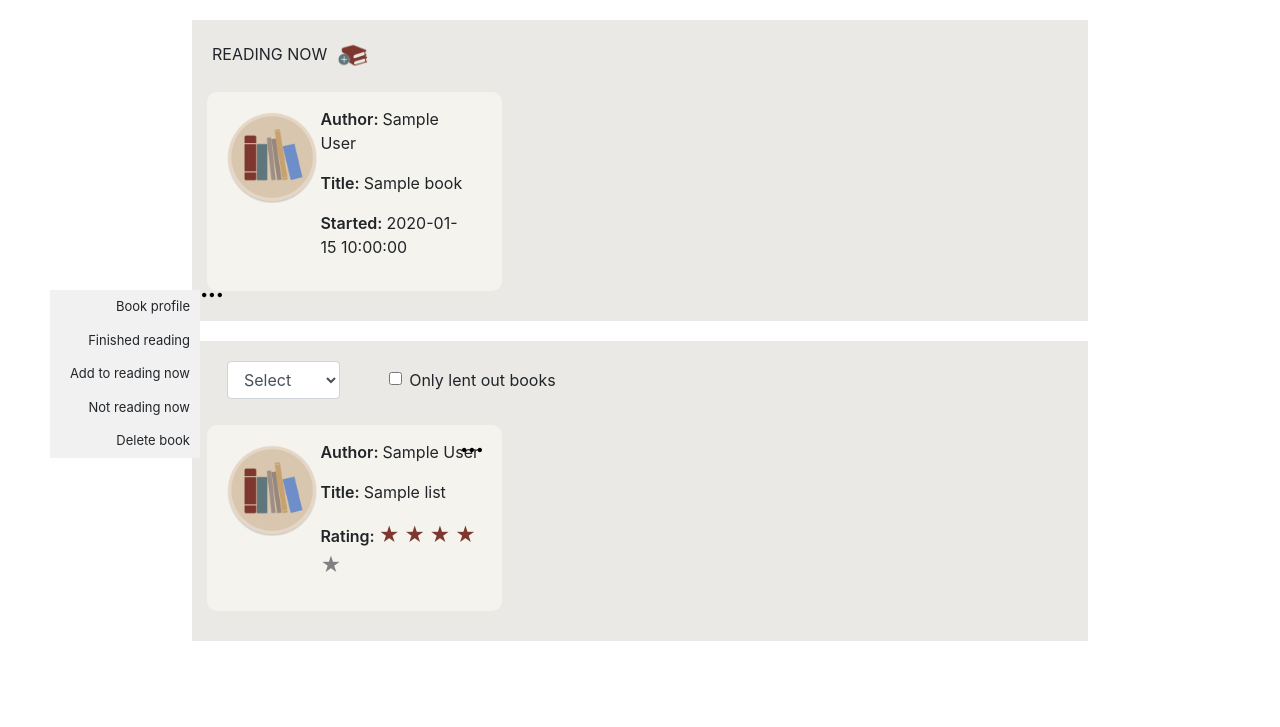
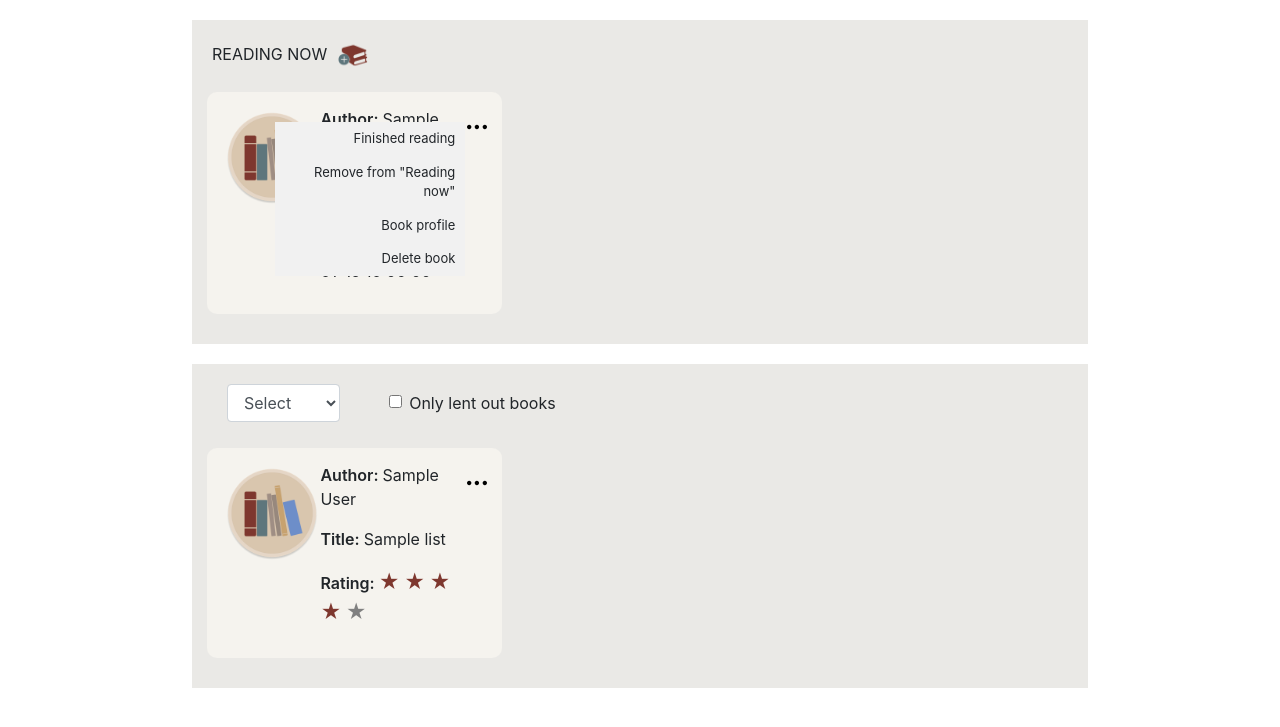
Before and after one commit to SigitaD/personal_library, a Flask app: template templates/index.html in a window 1280 px wide, after a click that opens the changed part. Shown: the part 56-783 px from the top of the page. Run offline with Flask 2, Linux system fonts and the light colour scheme; the template is opened without the code that fills it: most values are stand-ins (such as "Sample title", 1, 10 or a date in 2020); some libraries are stand-ins or nearby versions.

Commit message:
Adapted options in index.html

```diff
--- a/static/style.css
+++ b/static/style.css
@@ -415,7 +415,6 @@ textarea {
   top: 10px;
   border: 0;
   text-align: right;
-  min-width: 150px;
   background-color: #f1f1f1;
   z-index: 1;
 }
@@ -425,6 +424,7 @@ textarea {
   font-size: small;
   padding: 7px 10px;
   text-decoration: none;
+  width: 190px;
   display: block;
   background-color: #f1f1f1;
 }
--- a/static/style.scss
+++ b/static/style.scss
@@ -450,7 +450,6 @@ textarea {
     top: 10px;
     border: 0;
     text-align: right;
-    min-width: 150px;
     background-color: #f1f1f1;
     z-index: 1;
 }
@@ -460,6 +459,7 @@ textarea {
     font-size: small;
     padding: 7px 10px;
     text-decoration: none;
+    width: 190px;
     display: block;
     background-color: #f1f1f1;
 }
--- a/templates/index.html
+++ b/templates/index.html
@@ -18,21 +18,25 @@
                 </div>
             {% else %}
                 {% for book in books %}
-                    <div class="book" onclick="redirectToBook({{ book.book_id }})">
+                    <div class="book" onclick="redirectToBook('{{ book.book_id }}')">
                         <div class="row">
                             <div class="col-sm-4">
                                 <img class="book_cover" src="../static/logo.png" alt="book cover">
                             </div>
-                            <div class="col-sm-7">
+                            <div class="col-sm">
                                 {% if book.author|length <= 10 %}
-                                    <p class="author" data-toggle="tooptip" title="{{ book.author }}"><span class="names">Author: </span>{{ book.author }}</p>
+                                    <p class="author" data-toggle="tooptip" title="{{ book.author }}"><span
+                                            class="names">Author: </span>{{ book.author }}</p>
                                 {% else %}
-                                    <p class="author" data-toggle="tooptip" title="{{ book.author }}"><span class="names">Author: </span>{{ book.author[:10] }}...</p>
+                                    <p class="author" data-toggle="tooptip" title="{{ book.author }}"><span
+                                            class="names">Author: </span>{{ book.author[:10] }}...</p>
                                 {% endif %}
                                 {% if book.title|length <= 12 %}
-                                    <p class="title" data-toggle="tooptip" title="{{ book.title }}"><span class="names">Title: </span>{{ book.title }}</p>
+                                    <p class="title" data-toggle="tooptip" title="{{ book.title }}"><span class="names">Title: </span>{{ book.title }}
+                                    </p>
                                 {% else %}
-                                    <p class="title" data-toggle="tooptip" title="{{ book.title }}"><span class="names">Title: </span>{{ book.title[:12] }}...</p>
+                                    <p class="title" data-toggle="tooptip" title="{{ book.title }}"><span class="names">Title: </span>{{ book.title[:12] }}...
+                                    </p>
                                 {% endif %}
                                 <p class="started"><span class="names">Started: </span>{{ book.started }}</p>
                             </div>
@@ -44,21 +48,16 @@
                                          alt="options"/>
 
                                     <div id="opt{{ book.book_id }}" class="options_content">
-                                        <a onclick="location.href = '/book/{{ book.book_id }}';">
-                                            Book profile
-                                        </a>
                                         <a data-toggle="modal"
                                            data-target="#finishedReadingModal"
                                            data-bookid="{{ book.book_id }}">
                                             Finished reading
                                         </a>
-                                        <a data-toggle="modal"
-                                           data-target="#readingNowModal"
-                                           data-bookid="{{ book.book_id }}">
-                                            Add to reading now
+                                        <a onclick="notReading('{{ book.book_id }}')">
+                                            Remove from "Reading now"
                                         </a>
-                                        <a onclick="notReading({{ book.book_id }})">
-                                            Not reading now
+                                        <a onclick="location.href = '/book/{{ book.book_id }}';">
+                                            Book profile
                                         </a>
                                         <a data-toggle="modal"
                                            data-target="#deleteBookConfirmationModal"
@@ -67,7 +66,6 @@
                                         </a>
                                     </div>
                                 </div>
-
                             </div>
                         </div>
                     </div>
@@ -85,13 +83,15 @@
                         <option class="list_option" value="read">Read books</option>
                         <option class="list_option" value="lent">Lent out books</option>
                         <option class="list_option" id="option_personal" value="personal">My personal books</option>
-                        <option class="list_option" id="option_notmine" value="notmine">Books that don’t belong to me</option>
+                        <option class="list_option" id="option_notmine" value="notmine">Books that don’t belong to me
+                        </option>
                     </select>
                 </form>
             </div>
             <div class="form-check">
                 <form action="/" id="checkform" method="post">
-                    <input name="listname" class="form-check-input" type="checkbox" value="lent" id="defaultCheck1" onchange="$('#checkform').submit()">
+                    <input name="listname" class="form-check-input" type="checkbox" value="lent" id="defaultCheck1"
+                           onchange="$('#checkform').submit()">
                     <label class="form-check-label" for="defaultCheck1">
                         Only lent out books
                     </label>
@@ -106,28 +106,32 @@
                 </div>
             {% else %}
                 {% for list in lists %}
-                    <div class="book">
+                    <div class="book" onclick="redirectToBook('{{ list.book_id }}')">
                         <div class="row">
-                            <div class="col-sm-4" onclick="location.href = '/book-profile';">
+                            <div class="col-sm-4">
                                 <img class="book_cover" src="../static/logo.png" alt="book cover">
                             </div>
-                            <div class="col-sm" onclick="location.href = '/book-profile';">
+                            <div class="col-sm">
                                 {% if list.author|length <= 12 %}
-                                    <p class="author" data-toggle="tooptip" title="{{ list.author }}"><span class="names">Author: </span>{{ list.author }}</p>
+                                    <p class="author" data-toggle="tooptip" title="{{ list.author }}"><span
+                                            class="names">Author: </span>{{ list.author }}</p>
                                 {% else %}
-                                    <p class="author" data-toggle="tooptip" title="{{ list.author }}"><span class="names">Author: </span>{{ list.author[:12] }}...</p>
+                                    <p class="author" data-toggle="tooptip" title="{{ list.author }}"><span
+                                            class="names">Author: </span>{{ list.author[:12] }}...</p>
                                 {% endif %}
                                 {% if list.title|length <= 15 %}
-                                    <p class="title" data-toggle="tooptip" title="{{ list.title }}"><span class="names">Title: </span>{{ list.title }}</p>
+                                    <p class="title" data-toggle="tooptip" title="{{ list.title }}"><span class="names">Title: </span>{{ list.title }}
+                                    </p>
                                 {% else %}
-                                    <p class="title" data-toggle="tooptip" title="{{ list.title }}"><span class="names">Title: </span>{{ list.title[:15] }}...</p>
+                                    <p class="title" data-toggle="tooptip" title="{{ list.title }}"><span class="names">Title: </span>{{ list.title[:15] }}...
+                                    </p>
                                 {% endif %}
                                 {% if not list.rating %}
                                     <p class="rating_index"><span class="names">Rating: - </span></p>
                                 {% else %}
                                     <p class="rating_index">
                                         <span class="names">Rating: </span>
-                                            {% for i in range(list.rating)%}
+                                        {% for i in range(list.rating) %}
                                             <span class="stars_red">★</span>
                                         {% endfor %}
                                         {% for i in range(5 - (list.rating)) %}
@@ -137,10 +141,43 @@
 
                                 {% endif %}
                             </div>
-                            <div class="col-sm-1 options">
-                                <button id="option_btn" class="inner options">
-                                    <img class="options_image"  src="../static/options.svg" alt="options">
-                                </button>
+                            <div class="col-sm-1">
+                                <div class="options">
+                                    <img class="options_image"
+                                         onclick="showOptionsFor('lst{{ list.book_id }}')"
+                                         src="../static/options.svg"
+                                         alt="options"/>
+
+                                    <div id="lst{{ list.book_id }}" class="options_content">
+                                        {% if list.started and not list.finished %}
+                                            <a data-toggle="modal"
+                                               data-target="#finishedReadingModal"
+                                               data-bookid="{{ list.book_id }}">
+                                                Finished reading
+                                            </a>
+                                        {% endif %}
+                                        {% if not list.started %}
+                                            <a data-toggle="modal"
+                                               data-target="#readingNowModal"
+                                               data-bookid="{{ list.book_id }}">
+                                                Add to "Reading now"
+                                            </a>
+                                        {% endif %}
+                                        {% if list.started and not list.finished %}
+                                            <a onclick="notReading('{{ list.book_id }}')">
+                                                Remove from "Reading now"
+                                            </a>
+                                        {% endif %}
+                                        <a onclick="location.href = '/book/{{ list.book_id }}';">
+                                            Book profile
+                                        </a>
+                                        <a data-toggle="modal"
+                                           data-target="#deleteBookConfirmationModal"
+                                           data-bookid="{{ list.book_id }}">
+                                            Delete book
+                                        </a>
+                                    </div>
+                                </div>
                             </div>
                         </div>
                     </div>
```
Also changed, not shown: 1 other file. Lines whose indentation alone changed are shown as unchanged.
